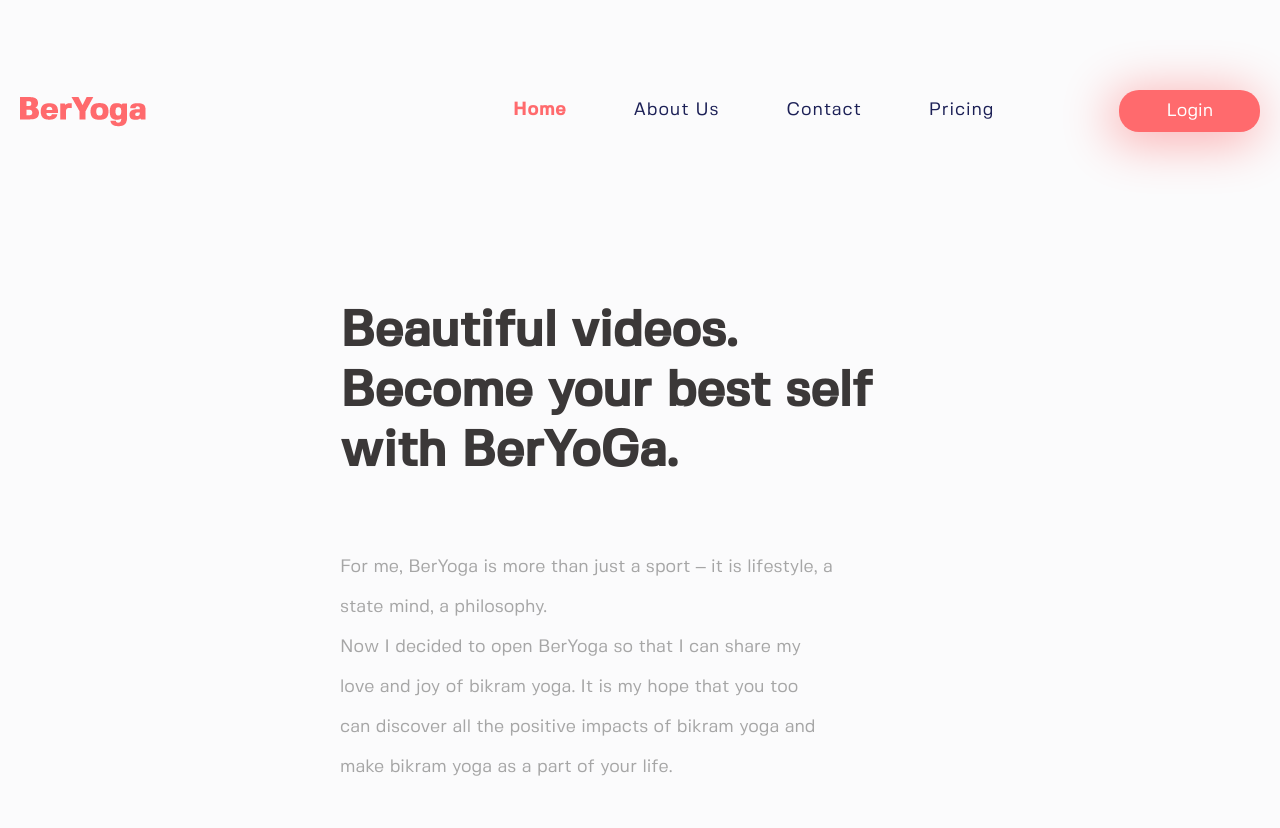
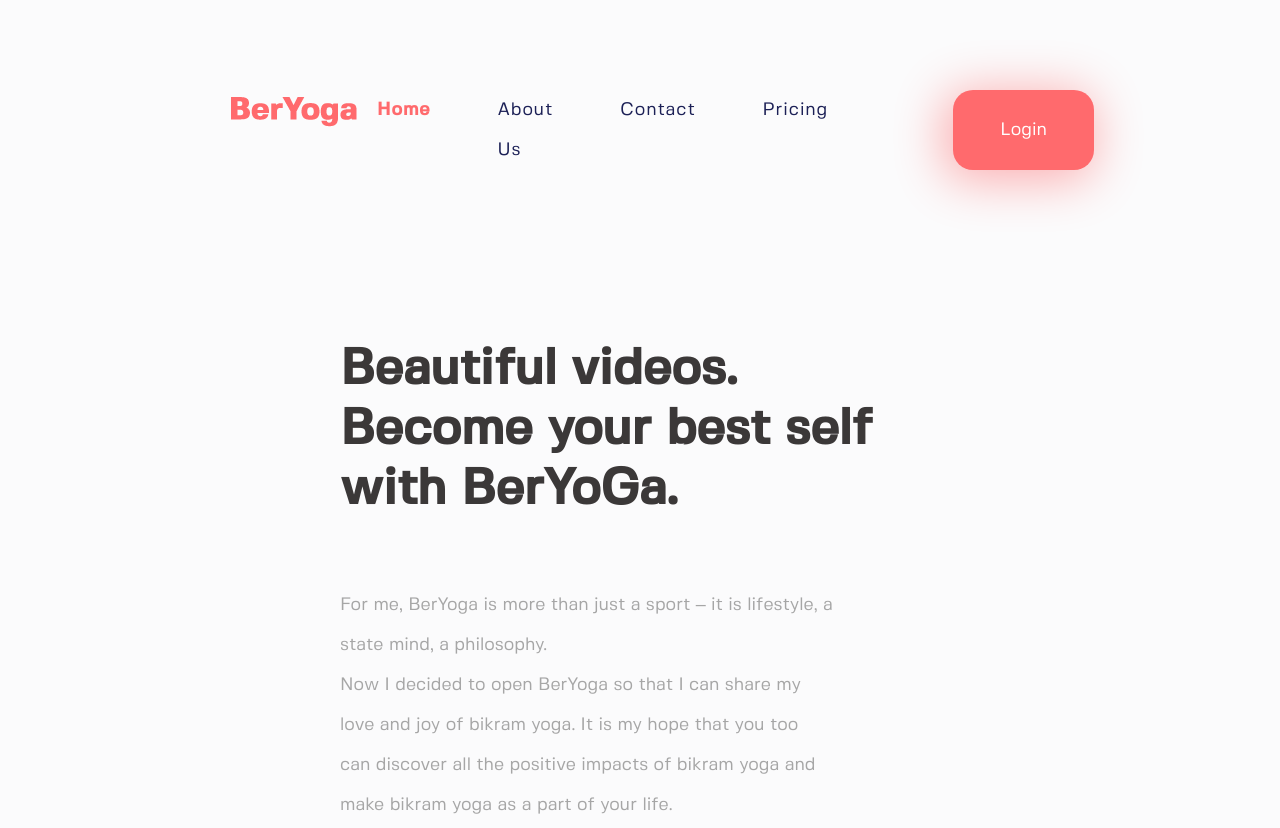
Before and after one commit to amelinayullia/beryoga, a website: page source/index.html in a window 1280 px wide. Shown: the top 828 px of the page. Drawn offline with nearby package versions, Linux system fonts and the light colour scheme; files that its build step writes are made by us from their sources.

Commit message:
makes edits in the block page-header

```diff
--- a/source/sass/blocks/page-header.scss
+++ b/source/sass/blocks/page-header.scss
@@ -2,8 +2,8 @@
   display: flex;
   padding: 0;
   padding-top: 90px;
-  max-width: 1440px;
-  margin: 0 auto;
+  padding-right: 211px;
+  padding-left: 211px;
 
   .page-header__logo {
     margin-top: 7px;
```
